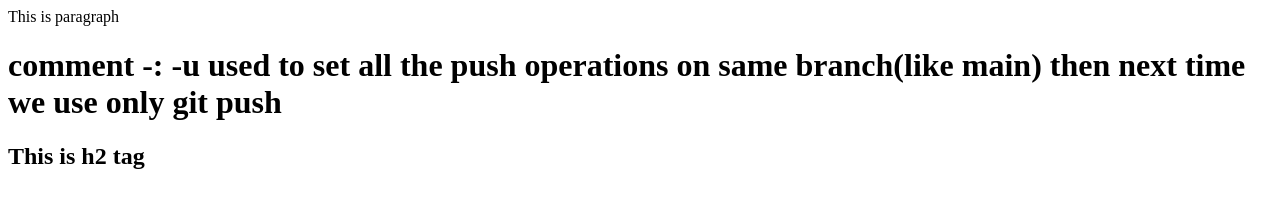
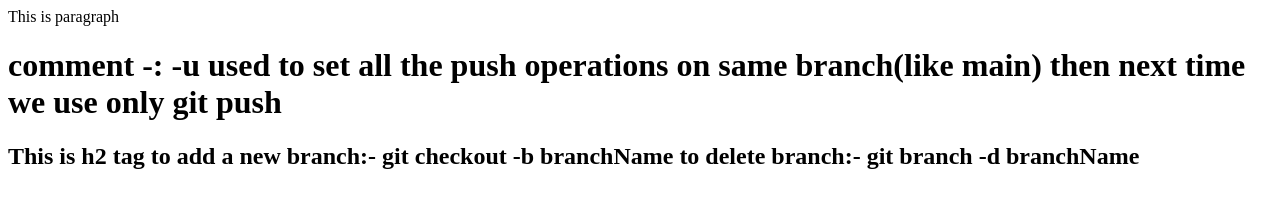
Before and after one commit to VaishnaviShepal06/localrepo, a plain HTML site: page index.html in a window 1280 px wide. Drawn offline with Linux system fonts and the light colour scheme.

Commit message:
New feature is added

```diff
--- a/index.html
+++ b/index.html
@@ -2,4 +2,8 @@
 <h1>
     comment -: -u used to set all the push operations on same branch(like main) then next time we use only git push
 </h1>
-<h2>This is h2 tag</h2>
+<h2>This is h2 tag
+    to add a new branch:- git checkout -b branchName
+    to delete branch:- git branch -d branchName
+
+</h2>
```
Also changed, not shown: 1 other file.
